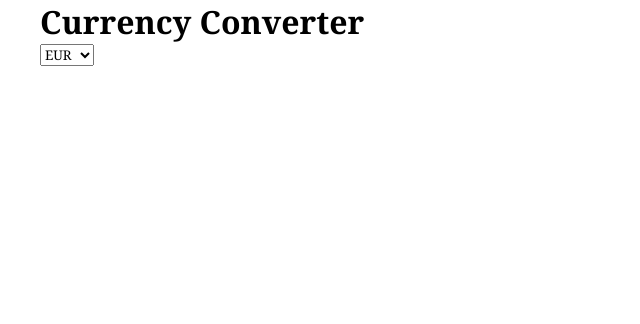
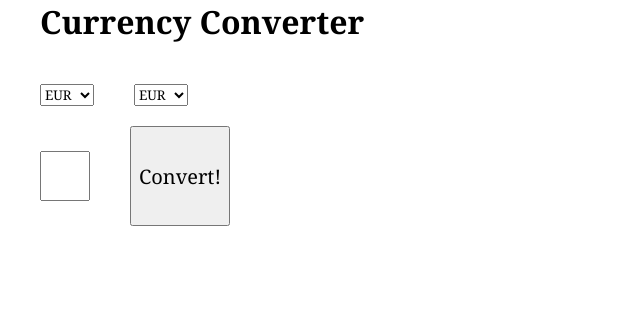
Before and after one commit to Momentum-Team-8/ajax--currency-converter-gregsronce, a plain HTML site: page index.html in a window 1280 px wide. Shown: the whole page, without its empty margins (0-640 px from the left). Drawn offline with Linux system fonts and the light colour scheme; no server answers.

Commit message:
Unorganized, need to connect everything.

```diff
--- a/index.html
+++ b/index.html
@@ -10,5 +10,6 @@
 <body>
   <header class="header" id="header"></header>
   <div id="container"></div>
+  <footer class="footer" id="footer"></footer>
 </body>
 </html>
--- a/script.js
+++ b/script.js
@@ -42,32 +42,62 @@ let divHeader = document.createElement('div');
 divHeader.innerHTML = '<h1>Currency Converter</h1>';
 document.getElementById('header').appendChild(divHeader);
 
-let currencySelect = document.createElement('select')
+let currencyFrom = document.createElement('select')
+currencyFrom.classList.add('country-from')
 for (let currency of currencies) {
   const optionItem = document.createElement('option')
   optionItem.value = currency
   optionItem.innerText = currency
-  currencySelect.appendChild(optionItem)
-  root.appendChild(currencySelect)
+  currencyFrom.appendChild(optionItem)
+  root.appendChild(currencyFrom)
+}
+
+let currencyTo = document.createElement('select')
+currencyTo.classList.add('country-to')
+for (let currency of currencies) {
+  const optionItem = document.createElement('option')
+  optionItem.value = currency
+  optionItem.innerText = currency
+  currencyTo.appendChild(optionItem)
+  root.appendChild(currencyTo)
 }
 
 fetch(url)
 .then((res) => res.json())
 .then((data) => {
   console.log(data)
-  let currencyTo = document.createElement('h3')
-  currencyTo.innerText = '1' + ' ' + data.base + '= '
-  root.appendChild(currencyTo)
-  let currencySelect = document.createElement('select')
-for (let currency of currencies) {
-  const optionItem = document.createElement('option')
-  optionItem.value = currency
-  optionItem.innerText = currency
-  currencySelect.appendChild(optionItem)
-  root.appendChild(currencySelect)
-}
+  // let currencyTo = document.createElement('h4')
+  // currencyTo.innerText = '1' + ' ' + data.base + '= '
+  // divFooter.appendChild(currencyTo)
 })
 
-// let convertButton = document.createElement('button')
-// convertButton.innerText = 'Convert!'
-// root.appendChild(convertButton)
+
+let divFooter = document.createElement('div')
+document.getElementById('footer').appendChild(divFooter);
+
+let input = document.createElement('input')
+input.classList.add('number-button')
+divFooter.appendChild(input)
+
+let convertButton = document.createElement('button')
+convertButton.classList.add('convert-button')
+convertButton.innerText = 'Convert!'
+divFooter.appendChild(convertButton)
+
+let output = document.createElement('h3')
+output.classList.add('output')
+divFooter.appendChild(output)
+
+document.querySelector('.convert-button').addEventListener('click', function (event) {
+  console.log(event.target)})
+
+// addEventListener('click', function (event) {
+//   console.log(event.target.innerText)
+//   output.innerText += event.target.innerText})
+
+// convertButton.addEventListener('click', function (event) {
+//   const display = eval(output.innerText)
+//   output.innerText = display
+//   console.log(eval(output.innerText))})
+
+// if or statement?
--- a/style.css
+++ b/style.css
@@ -7,6 +7,7 @@
 
 .header {
   margin-left: 40px;
+  margin-bottom: 40px;
 }
 
 .header h2 {
@@ -18,18 +19,7 @@ select {
   margin-left: 40px;
 }
 
-#container > h1 {
-  margin-left: 40px;
-}
-
 #container > h2 {
-  margin-top: 20px;
-  margin-left: 40px;
-  font-size: 50px;
-}
-
-
-#container > h3 {
   margin-top: 20px;
   margin-left: 40px;
   font-size: 50px;
@@ -42,3 +32,18 @@ button {
   height: 100px;
   font-size: 20px;
 }
+
+.output {
+  width: 75px;
+  height: 75px;
+  margin-top: 20px;
+  margin-left: 40px;
+}
+
+.number-button {
+  width: 50px;
+  height: 50px;
+  font-size: 20px;
+  margin-left: 40px;
+  margin-top: 20px;
+}
```
